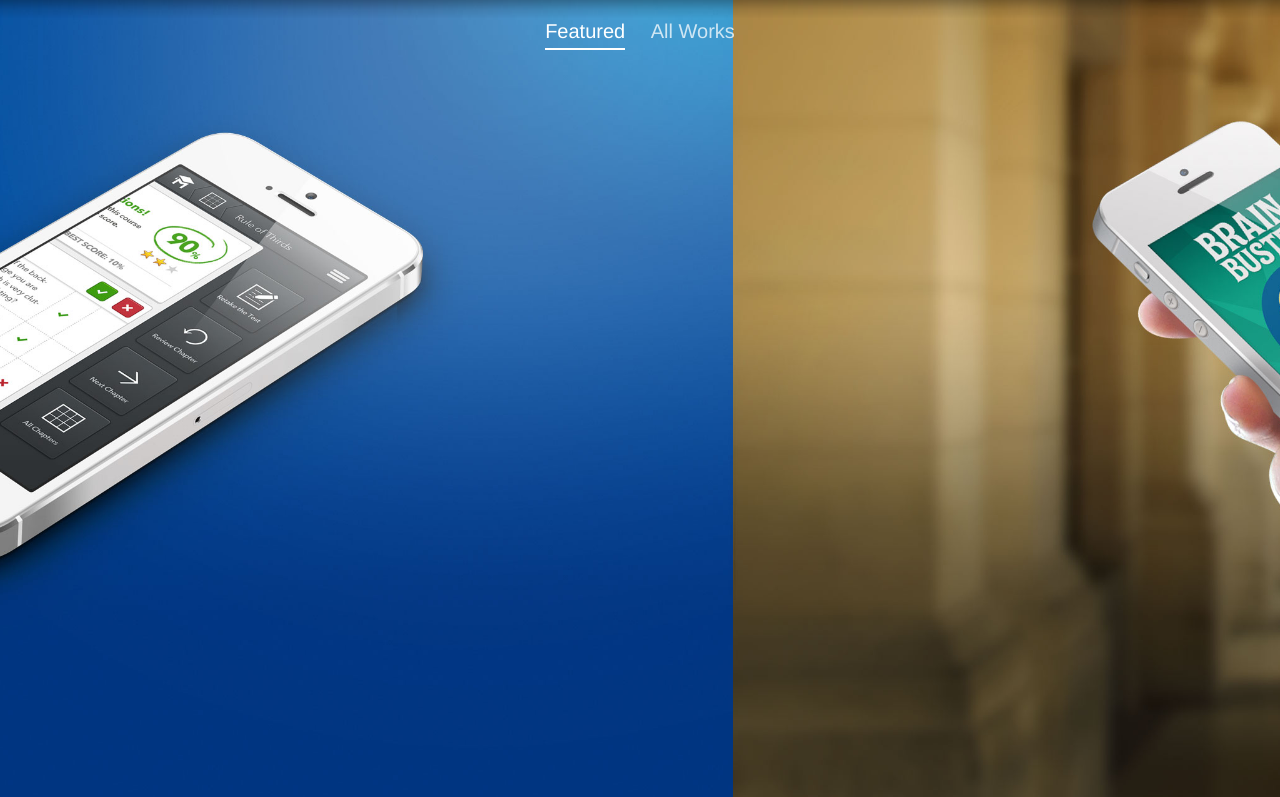
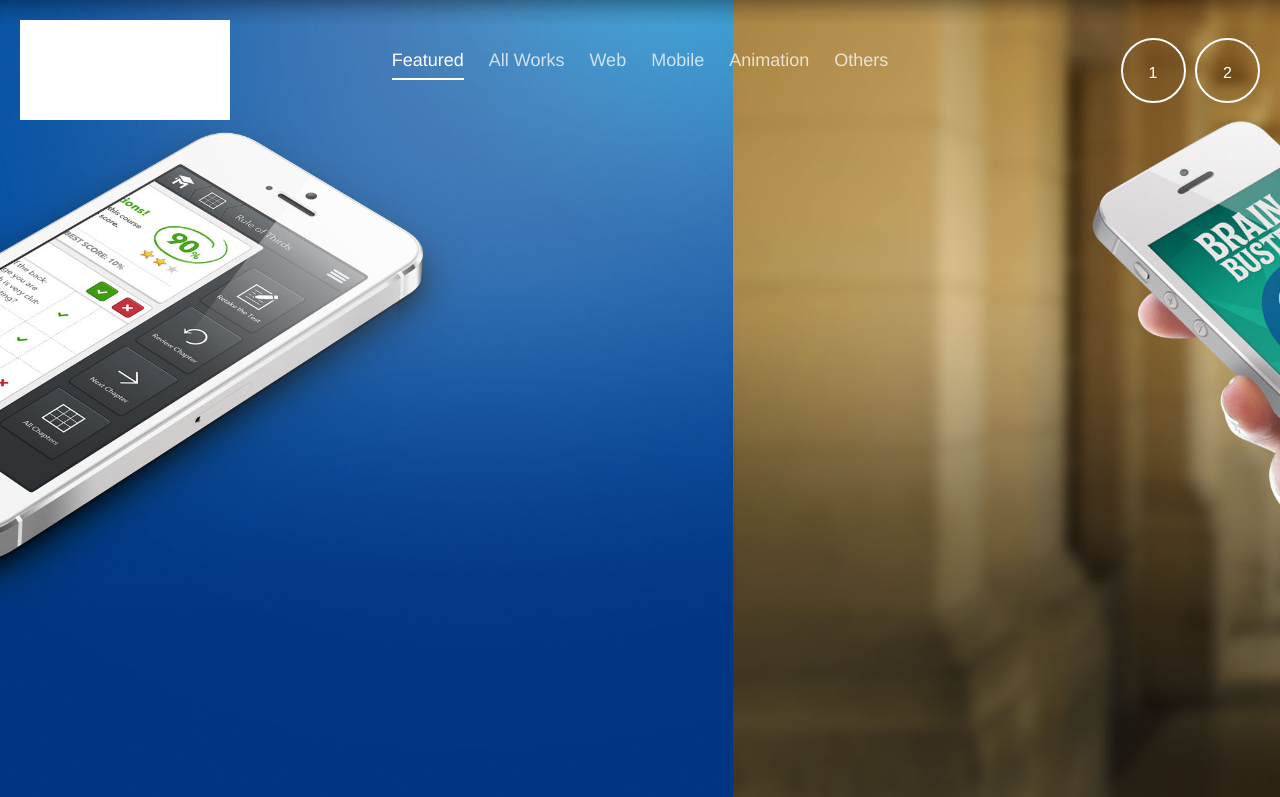
Before and after one commit to kyleartbow/Ezekiel-Obtera-Portfolio, a plain HTML site: page ez-website-v1/index.html in a window 1280 px wide. Shown: the top 797 px of the page. Drawn offline with Linux system fonts and the light colour scheme.

Commit message:
Update Navigation
- Added Ez Logo portion
- Added other nav links
- Added Information portion

```diff
--- a/ez-website-v1/assets/css/global.less
+++ b/ez-website-v1/assets/css/global.less
@@ -23,6 +23,7 @@
 }
 
 *, *:after, *:before {
+  position: relative;
   -webkit-box-sizing: border-box;
   -moz-box-sizing: border-box;
   box-sizing: border-box;
@@ -58,12 +59,71 @@ html, body {
 
 .cbp-fbscroller {
 
+  /* Brand */
+  .ez-logo {
+    position: fixed;
+    display: block;
+    top: 0;
+    left: 0;
+    margin: 20px 0 0 20px;
+    padding: 0;
+    width: 210px;
+    height: 100px;
+    background-color: #fff;
+    z-index: 101;
+  }
+
+  /* Information */
+  .ez-information {
+    position: fixed;
+    display: block;
+    top: 0;
+    right: 0;
+    margin: 20px 20px 0 0;
+    padding: 0;
+    width: 140px;
+    height: 100px;
+    text-align: right;
+    z-index: 101;
+
+    a {
+      display: inline-block;
+      top: 18px;
+      margin: 0 5px 0 0;
+      padding: 0;
+      width: 65px;
+      height: 65px;
+      line-height: 65px;
+      text-align: center;
+      border: 2px solid #fff;
+      -webkit-border-radius: 50%;
+      -moz-border-radius: 50%;
+      -ms-border-radius: 50%;
+      -o-border-radius: 50%;
+      border-radius: 50%;
+      background-color: transparent;
+      color: #fff;
+
+      &:hover, &:active {
+        background-color: #fff;
+        color: #111;
+      }
+
+      &:last-child {
+        margin: 0;
+      }
+
+    }
+
+  }
+
+  /* Navigation */
   & > nav {
-    position:fixed;
+    position: fixed;
     margin: 0;
-    padding: 20px 0 10px 0;
+    padding: 50px 0 0;
     width: 100%;
-    font-size: 20px;
+    font-size: 18px;
     text-align: center;
     z-index: 100;
     background: -webkit-gradient(linear, left top, left bottom, color-stop(0%,rgba(0,0,0,0.3)), color-stop(16%,rgba(0,0,0,0.1)), color-stop(31%,rgba(0,0,0,0)), color-stop(100%,rgba(0,0,0,0)));
--- a/ez-website-v1/index.html
+++ b/ez-website-v1/index.html
@@ -31,19 +31,32 @@
 
         <div id="cbp-fbscroller" class="cbp-fbscroller">
 
+            <!-- Brand -->
+            <div class="ez-logo"></div>
+
+            <!-- Information -->
+            <div class="ez-information">
+                <a href="#">1</a>
+                <a href="#">2</a>
+            </div>
+
             <!-- Navigation -->
             <nav>
-                <a href="#fbsection1">Featured</a>
-                <a href="#fbsection2">All Works</a>
+                <a href="#fbsection1" id="btFeatured">Featured</a>
+                <a href="#fbsection2" id="btAll">All Works</a>
+                <a href="#fbsection2" id="btWeb">Web</a>
+                <a href="#fbsection2" id="btMobile">Mobile</a>
+                <a href="#fbsection2" id="btAnimation">Animation</a>
+                <a href="#fbsection2" id="btOthers">Others</a>
             </nav>
 
             <!-- Slide Show -->
             <section id="fbsection1" class="cbp-section">
-                <div class = 'sliderContainer'>
-                    <div class = 'iosSlider'>
-                        <div class = 'slider'>
-                            <div class = 'item item1'></div>
-                            <div class = 'item item2'></div>
+                <div class='sliderContainer'>
+                    <div class='iosSlider'>
+                        <div class='slider'>
+                            <div class='item item1'></div>
+                            <div class='item item2'></div>
                         </div>
                     </div>
                 </div>
```
Also changed, not shown: ez-website-v1/assets/css/fontawesome.css, ez-website-v1/assets/css/global.css.
